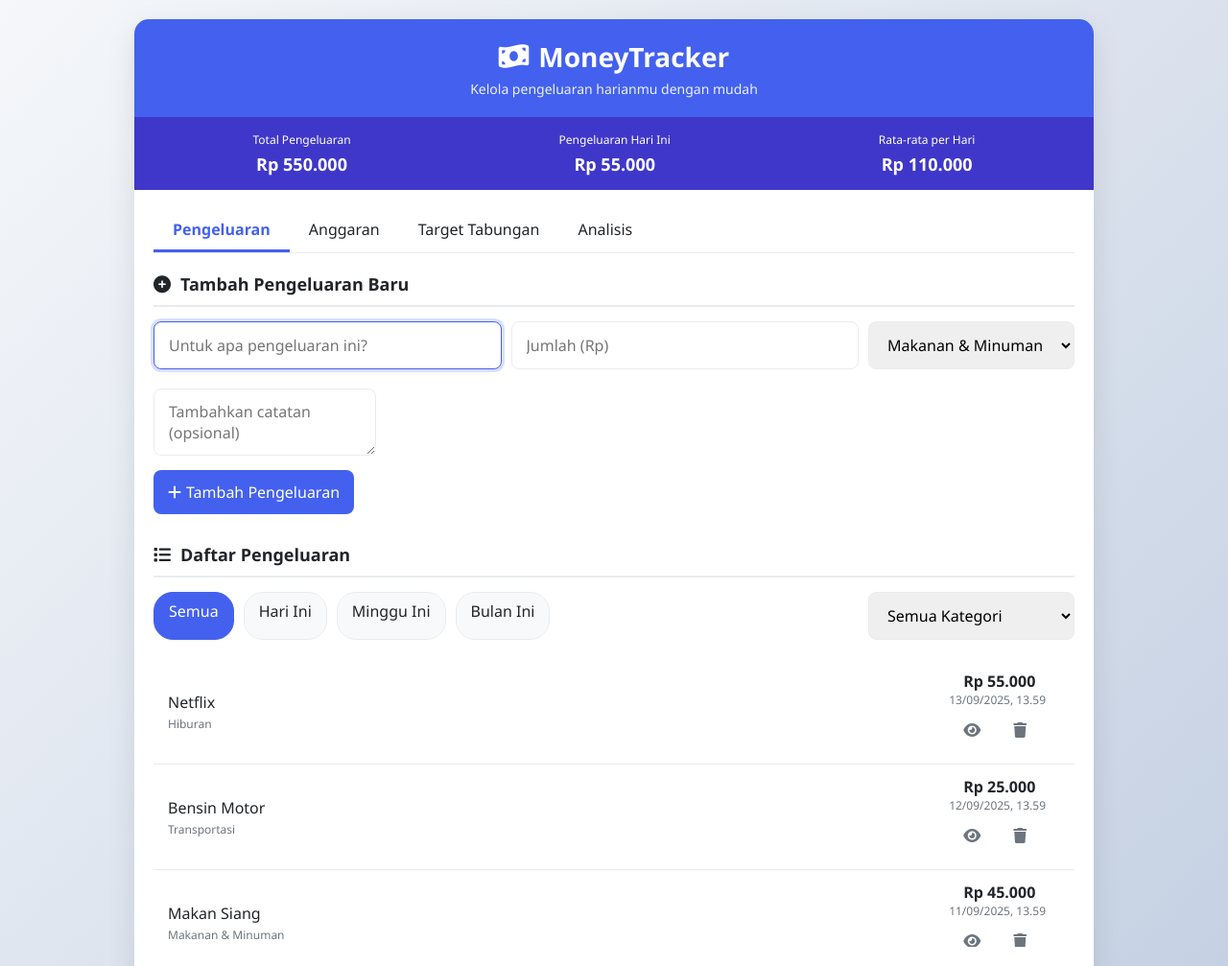
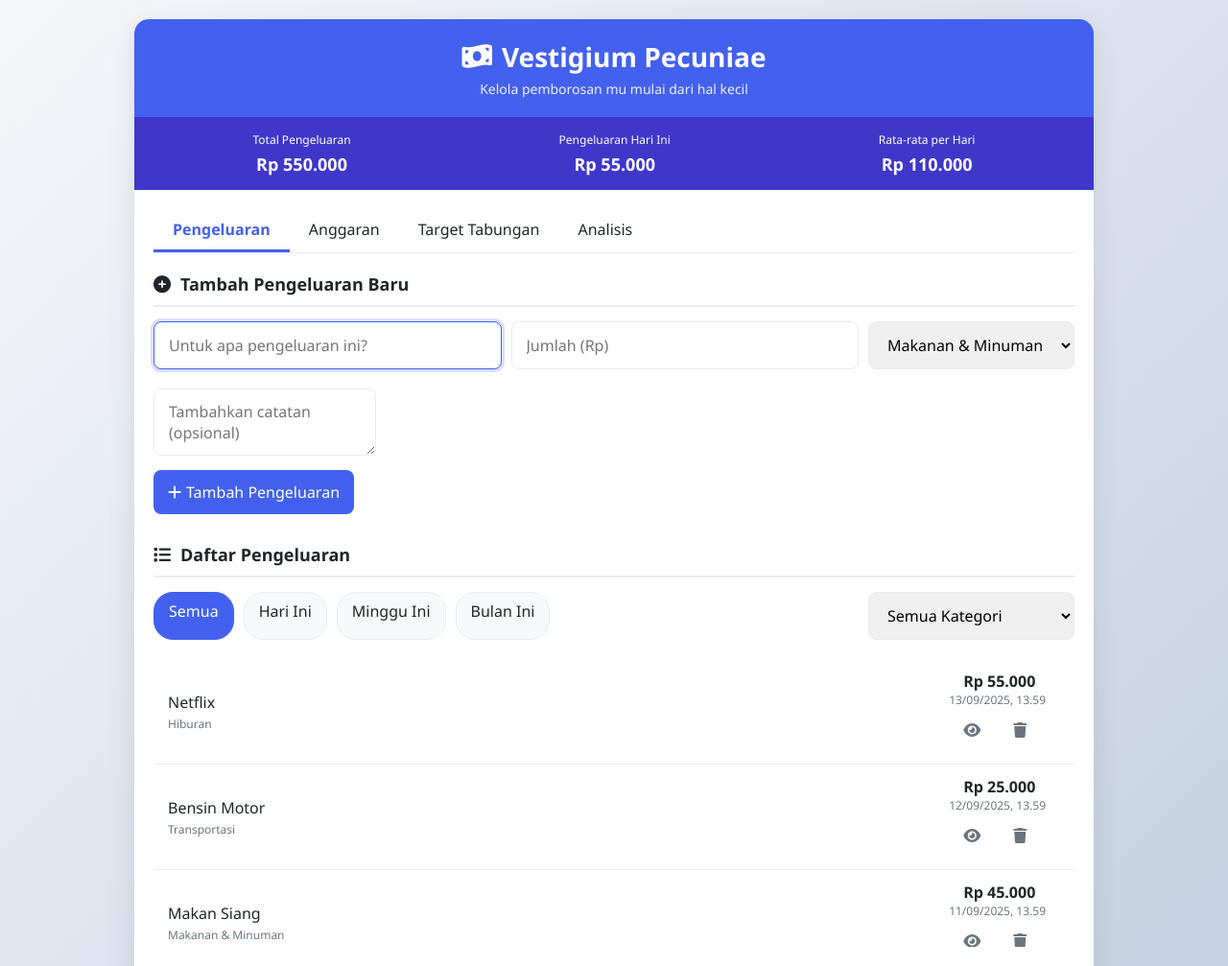
Before and after one commit to Varrelian/app_kebutuhanSehari, a plain HTML site: page index.html in a window 1280 px wide. Shown: the top 1007 px of the page at 96% size. Drawn offline with Linux system fonts and the light colour scheme.

Commit message:
Update index.html

```diff
--- a/index.html
+++ b/index.html
@@ -3,7 +3,7 @@
 <head>
   <meta charset="UTF-8">
   <meta name="viewport" content="width=device-width, initial-scale=1.0">
-  <title>MoneyTracker - Aplikasi Catatan Pengeluaran</title>
+  <title>pendeteksi keborosan</title>
   <link rel="stylesheet" href="https://cdnjs.cloudflare.com/ajax/libs/font-awesome/6.4.0/css/all.min.css">
   <style>
     :root {
@@ -469,8 +469,8 @@
 <body>
   <div class="container">
     <header>
-      <h1 class="app-title"><i class="fas fa-money-bill-wave"></i> MoneyTracker</h1>
-      <p class="app-subtitle">Kelola pengeluaran harianmu dengan mudah</p>
+      <h1 class="app-title"><i class="fas fa-money-bill-wave"></i> Vestigium Pecuniae</h1>
+      <p class="app-subtitle">Kelola pemborosan mu mulai dari hal kecil</p>
     </header>
 
     <div class="budget-summary">
```
